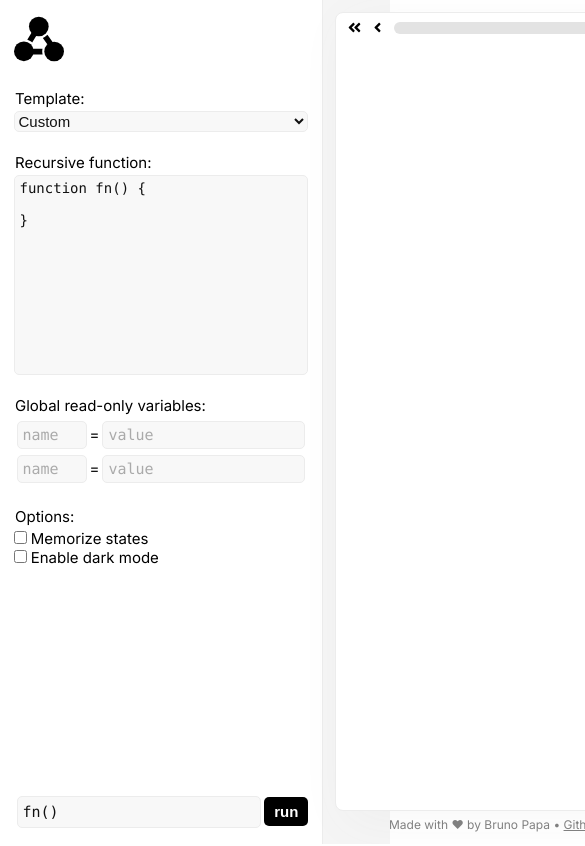
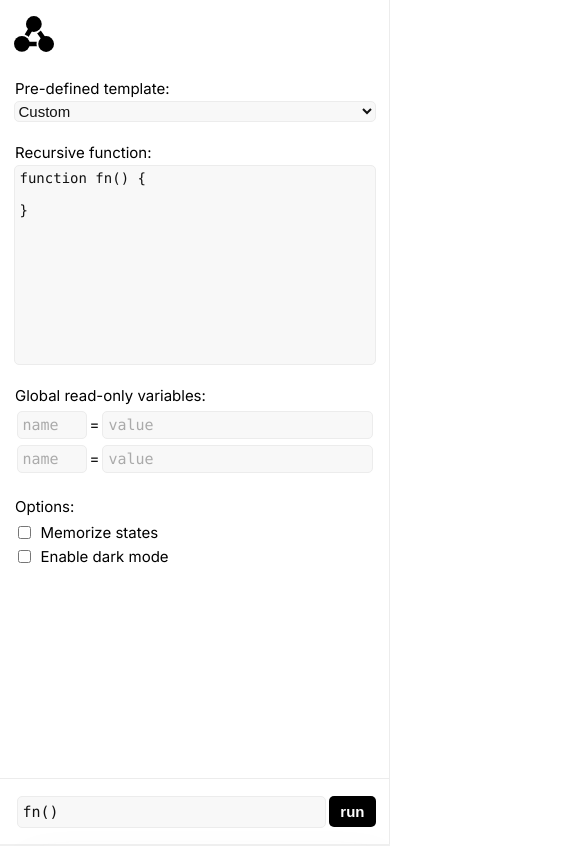
Before and after one commit to brpapa/recursion-tree-visualizer, a React (Create React App) app: page / in a window 390 px wide. Shown: the top 846 px of the page, 585 px wide, since content can reach past the window. Built offline with nearby package versions, Linux system fonts and the light colour scheme.

Commit message:
Make it responsive

```diff
--- a/src/components/app/index.tsx
+++ b/src/components/app/index.tsx
@@ -2,7 +2,7 @@ import React from 'react'
 import { ThemeProvider } from 'styled-components'
 
 import GlobalStyle from './../../styles/global'
-import * as S from './styles'
+import * as s from './styles'
 import FunctionForm from '../function-form'
 import GraphViewer from '../graph-viewer'
 import Footer from './footer'
@@ -20,33 +20,33 @@ import { AdjList, Args, Themes } from '../../types'
 // }
 
 const App = () => {
-  const [themeKey, setThemeKey] = React.useState<Themes>('light')
+  const [themeName, setThemeName] = React.useState<Themes>('light')
 
   const [adjList, setAdjList] = React.useState<AdjList>({})
   const [args, setArgs] = React.useState<Args>({})
-  const [result, setResult] = React.useState<number>(NaN)
+  const [result, setResult] = React.useState(NaN)
 
   return (
-    <ThemeProvider theme={themes[themeKey]}>
+    <ThemeProvider theme={themes[themeName]}>
       <GlobalStyle />
-      <S.App>
-        <S.Sidebar>
+      <s.App>
+        <s.Sidebar>
           <FunctionForm
             onSubmit={(adjList, args, result) => {
               setAdjList(adjList)
               setArgs(args)
               setResult(result)
             }}
-            onThemeChange={(themeKey) => {
-              setThemeKey(themeKey)
+            onThemeChange={(themeName) => {
+              setThemeName(themeName)
             }}
           />
-        </S.Sidebar>
-        <S.Main>
+        </s.Sidebar>
+        <s.Main>
           <GraphViewer adjList={adjList} args={args} result={result} />
           <Footer link='https://github.com/brpapa/recursion-tree-visualizer' />
-        </S.Main>
-      </S.App>
+        </s.Main>
+      </s.App>
     </ThemeProvider>
   )
 }
--- a/src/components/app/styles.ts
+++ b/src/components/app/styles.ts
@@ -2,17 +2,28 @@ import styled from 'styled-components'
 
 export const App = styled.div`
   background-color: ${({ theme }) => theme.colors.background};
-  width: 100vw;
-  height: 100vh;
   display: flex;
-  flex-direction: row;
+  flex-direction: column;
+
+  ${({theme}) => theme.devices.desktop} {
+    flex-direction: row;
+    width: 100vw;
+    height: 100vh;
+  }
 `
 export const Sidebar = styled.div`
-  width: 350px;
+  height: 100vh;
+
+  width: 100%;
+  ${({theme}) => theme.devices.desktop} {
+    width: 350px;
+  }
 `
 export const Main = styled.div`
+  flex-grow: 1;
+
   display: flex;
   flex-direction: column;
-  flex-grow: 1;
   margin: 0.8em;
+  height: calc(100vh - 1.6em);
 `
--- a/src/components/function-form/index.tsx
+++ b/src/components/function-form/index.tsx
@@ -1,5 +1,5 @@
 import React from 'react'
-import * as S from './styles'
+import * as s from './styles'
 import { group, ungroup, codeValidate, callValidate } from './utils'
 import templates from './templates'
 import useFormInput from './../../hooks/use-form-input'
@@ -9,7 +9,7 @@ import { Templates, AdjList, Args, Variable, Themes } from '../../types'
 
 type Props = {
   onSubmit: (adjList: AdjList, args: Args, result: number) => void
-  onThemeChange: (themeKey: Themes) => void
+  onThemeChange: (themeName: Themes) => void
 }
 
 const FunctionForm = ({ onSubmit, onThemeChange }: Props) => {
@@ -45,6 +45,8 @@ const FunctionForm = ({ onSubmit, onThemeChange }: Props) => {
 
   const handleSubmit = (e: React.FormEvent<HTMLFormElement>) => {
     e.preventDefault()
+    const root = document.getElementById('root')
+    if (root) root.scrollIntoView()
 
     try {
       const fnData = group(fnCode.value, fnCall.value, fnVars)
@@ -59,25 +61,27 @@ const FunctionForm = ({ onSubmit, onThemeChange }: Props) => {
   }
 
   return (
-    <S.Form onSubmit={handleSubmit}>
-      <S.FormContent>
-        <S.LogoIcon/>
-        {/* <S.Title>Recursion tree visualizer</S.Title> */}
-        <S.Label>Template:</S.Label>
-        <S.Select defaultValue='custom' onChange={handleSelectChange}>
+    <s.FormContainer onSubmit={handleSubmit}>
+      <s.FormContent>
+        <s.LogoIcon />
+
+        <s.P>Pre-defined template:</s.P>
+        <s.Select defaultValue='custom' onChange={handleSelectChange}>
           {Object.entries(templates).map(([key, template]) => (
             <option key={key} value={key}>
               {template.name}
             </option>
           ))}
           <option value='custom'>Custom</option>
-        </S.Select>
-        <S.Label>Recursive function:</S.Label>
-        <S.Textarea {...fnCode} rows={10} cols={50} />
-        <S.Label>Global read-only variables:</S.Label>
+        </s.Select>
+
+        <s.P>Recursive function:</s.P>
+        <s.Textarea {...fnCode} rows={10} cols={50} />
+
+        <s.P>Global read-only variables:</s.P>
         {fnVars.map(({ name, value }, i) => (
-          <S.Variable key={i}>
-            <S.TextInput
+          <s.VariableContainer key={i}>
+            <s.TextInput
               placeholder='name'
               value={name}
               onChange={(e) => {
@@ -90,7 +94,7 @@ const FunctionForm = ({ onSubmit, onThemeChange }: Props) => {
               }}
             />
             <span>=</span>
-            <S.TextInput
+            <s.TextInput
               placeholder='value'
               value={value}
               onChange={(e) => {
@@ -102,32 +106,32 @@ const FunctionForm = ({ onSubmit, onThemeChange }: Props) => {
                 })
               }}
             />
-          </S.Variable>
+          </s.VariableContainer>
         ))}
-        <S.Label>Options:</S.Label>
-        <input
-          type='checkbox'
-          checked={memorize}
-          onChange={() => setMemorize((p) => !p)}
-        />
-        {'  '}Memorize states
-        <br />
-        <input
-          type='checkbox'
-          checked={dark}
-          onChange={() => setDark((p) => !p)}
-        />
-        {'  '}Enable dark mode
-        {error !== '' && <S.Error>{error}</S.Error>}
-      </S.FormContent>
 
-      <S.FormSubmit>
-        <S.TextInput primary {...fnCall} />
-        <S.Button primary type='submit'>
+        <s.P>Options:</s.P>
+        <s.OptionContainer>
+          <s.CheckBoxInput
+            checked={memorize}
+            onChange={() => setMemorize((p) => !p)}
+          />
+          <span>Memorize states</span>
+        </s.OptionContainer>
+        <s.OptionContainer>
+          <s.CheckBoxInput checked={dark} onChange={() => setDark((p) => !p)} />
+          <span>Enable dark mode</span>
+        </s.OptionContainer>
+
+        {error !== '' && <s.Error>{error}</s.Error>}
+      </s.FormContent>
+
+      <s.FormSubmit>
+        <s.SubmitTextInput {...fnCall} />
+        <s.SubmitButton>
           run
-        </S.Button>
-      </S.FormSubmit>
-    </S.Form>
+        </s.SubmitButton>
+      </s.FormSubmit>
+    </s.FormContainer>
   )
 }
 
--- a/src/components/function-form/styles.ts
+++ b/src/components/function-form/styles.ts
@@ -1,7 +1,9 @@
 import styled, { css } from 'styled-components'
 import { ReactComponent as Logo } from './../../assets/icons/logo.svg'
 
+// form item
 const HEIGHT = 4
+const HIGHER_HEIGHT = 6
 
 const commonFormItem = css`
   font-size: 15px;
@@ -16,26 +18,14 @@ const commonFormItem = css`
   }
 `
 export const LogoIcon = styled(Logo)`
-  width: 50px;
-  height: 50px;
+  width: 40px;
+  height: 40px;
   color: ${({theme}) => theme.colors.contrast};
 `
-export const Form = styled.form`
-  background-color: ${({ theme }) => theme.colors.foreground};
-  border-right: 1px solid ${({ theme }) => theme.colors.border};
-  display: flex;
-  flex-direction: column;
-  justify-content: space-between;
-  height: 100%;
-  padding: 0.9em;
-`
-export const Label = styled.p`
+export const P = styled.p`
   padding-top: 1.4em;
   padding-bottom: 0.2em;
   padding-left: 0.1em;
-`
-export const Title = styled.h1`
-  padding-bottom: 10px;
 `
 export const Select = styled.select`
   ${commonFormItem}
@@ -51,23 +41,41 @@ export const Textarea = styled.textarea`
   width: 100%;
   padding: ${HEIGHT}px 5px;
 `
-export const TextInput = styled.input.attrs({ type: 'text' })<{
-  primary?: boolean
-}>`
+export const CheckBoxInput = styled.input.attrs({ type: 'checkbox' })``
+export const OptionContainer = styled.div`
+  display: flex;
+  align-items: center;
+  margin: 0.2em 0;
+
+  ${CheckBoxInput} {
+    margin: 0.3em;
+  }
+
+  span {
+    margin-left: 0.4em;
+  }
+`
+export const TextInput = styled.input.attrs({ type: 'text' })`
   ${commonFormItem}
   font-family: ${({ theme }) => theme.fonts.mono};
-  padding: ${({ primary }) => HEIGHT + (primary ? 2 : 0)}px 5px;
+  padding: ${HEIGHT}px 5px;
   margin: 3px;
   &::placeholder {
     color: ${({ theme }) => theme.colors.textPlaceholder};
   }
 `
-export const Button = styled.button<{ primary?: boolean }>`
+export const SubmitTextInput = styled(TextInput)`
+  padding: ${HIGHER_HEIGHT}px 5px;
+`
+export const Button = styled.button`
   ${commonFormItem}
-  padding: ${({ primary }) => HEIGHT + (primary ? 2 : 0)}px 10px;
+  padding: ${HEIGHT}px 10px;
+`
+export const SubmitButton = styled(Button).attrs({ type: 'submit' })`
+  padding: ${HIGHER_HEIGHT}px 10px;
   background-color: ${({ theme }) => theme.colors.contrast};
   color: ${({ theme }) => theme.colors.foreground};
-  border: 0;
+  border: 1px solid transparent;
   font-weight: bold;
   &:focus {
     border: 0;
@@ -81,23 +89,28 @@ export const Error = styled.p`
   background-color: ${({ theme }) => theme.colors.error};
   color: white;
 `
-export const Variable = styled.div`
+export const VariableContainer = styled.div`
   display: flex;
   align-items: center;
   ${TextInput} {
-    flex-grow: 1;
+    flex: 1 1;
     &:first-child {
       width: 70px;
-      flex-grow: 0;
+      flex: 0 0;
     }
   }
 `
 export const FormContent = styled.div`
   overflow: scroll;
+  padding: 0.9em;
 `
 export const FormSubmit = styled.div`
   display: flex;
   align-items: center;
+  padding: 0.9em;
+
+  border-top: 1px solid ${({ theme }) => theme.colors.border};
+
   ${TextInput} {
     flex-grow: 1;
   }
@@ -105,3 +118,11 @@ export const FormSubmit = styled.div`
     flex-grow: 0;
   }
 `
+export const FormContainer = styled.form`
+  background-color: ${({ theme }) => theme.colors.foreground};
+  border-right: 1px solid ${({ theme }) => theme.colors.border};
+  display: flex;
+  flex-direction: column;
+  justify-content: space-between;
+  height: 100%;
+`
--- a/src/components/function-form/templates.ts
+++ b/src/components/function-form/templates.ts
@@ -14,7 +14,7 @@ const templates: Record<Templates, FunctionData> = {
     ]),
   },
   ks: {
-    name: 'Knapsack',
+    name: '0-1 Knapsack',
     params: [
       { name: 'i', value: '0' },
       { name: 's', value: '12' },
@@ -90,6 +90,35 @@ const templates: Record<Templates, FunctionData> = {
       ')',
     ]),
   },
+  tsp: {
+    name: 'Traveling Salesman Problem',
+    params: [
+      { name: 'i', value: '0' },
+      { name: 'mask', value: '1' },
+    ],
+    variables: [
+      {
+        name: 'adjMat',
+        value:
+          '[[0, 20, 42, 35], [20, 0, 30, 34], [42, 30, 0, 12], [35, 34, 12, 0]]',
+      },
+    ],
+    body: unify([
+      'if (mask == (1 << 4) - 1)',
+      '  return adjMat[i][0]',
+      '',
+      'let ans = Infinity',
+      '',
+      'for (let v = 0; v < 4; v++)',
+      '  if (v != i && (mask & (1 << v)) == 0)',
+      '    ans = Math.min(',
+      '      ans,',
+      '      adjMat[i][v] + fn(v, mask | (1 << v))',
+      '    )',
+      '',
+      'return ans',
+    ]),
+  },
 }
 
 export default templates
--- a/src/components/graph-viewer/graph/styles.ts
+++ b/src/components/graph-viewer/graph/styles.ts
@@ -1,7 +1,7 @@
 import styled from 'styled-components'
 
 export const Svg = styled.svg`
-  flex-basis: 0;
+  /* flex-basis: 0; */
   flex-grow: 1; /* aumenta o height para o máximo que couber */
   border-radius: 0 0 8px 8px;
   background-color: ${({ theme }) => theme.colors.foreground};
--- a/src/components/graph-viewer/log-bar/styles.ts
+++ b/src/components/graph-viewer/log-bar/styles.ts
@@ -1,8 +1,7 @@
 import styled from 'styled-components'
 
 export const Paragraph = styled.p`
-  margin-bottom: 0.5em;
-  font-size: 14px;
+  font-size: 15px;
   flex-grow: 0;
   text-align: center;
   font-weight: bold;
--- a/src/components/graph-viewer/styles.ts
+++ b/src/components/graph-viewer/styles.ts
@@ -1,6 +1,7 @@
 import styled from 'styled-components'
 
 export const Container = styled.div`
+  flex-grow: 1;
   height: 100%;
   width: 100%;
   border: 1px solid ${({ theme }) => theme.colors.border};
--- a/src/core/get-tree/index.ts
+++ b/src/core/get-tree/index.ts
@@ -7,6 +7,7 @@ const MAX_V = 2222
 export default function getTree(this: any, fnData: FunctionData, memorize: boolean) {
   // eslint-disable-next-line @typescript-eslint/no-unused-vars
   var fn: Function, _: Function
+  // eslint-disable-next-line
   var userFn: Function = eval(parseFunction(fnData)) // can throw error
   const self = this
 
@@ -47,6 +48,7 @@ export default function getTree(this: any, fnData: FunctionData, memorize: boole
   fn = fnWrapper // here's the biggest trick
 
   let result = NaN
+  // eslint-disable-next-line
   const paramsValues = fnData.params.map((param) => eval(param.value))
   if (paramsValues.length > 0) result = fn(...paramsValues)
 
--- a/src/styles/themes.ts
+++ b/src/styles/themes.ts
@@ -8,11 +8,15 @@ const common = {
       "'Inter', -apple-system, system-ui, BlinkMacSystemFont, 'Segoe UI', 'Helvetica Neue', sans-serif",
     mono: 'Menlo, monospace',
   },
-  breakpoints: {
-    sm: '576px',
-    md: '768px',
-    lg: '992px',
-    xl: '1200px',
+  // breakpoints: {
+  //   sm: '576px',
+  //   md: '768px',
+  //   lg: '992px',
+  //   xl: '1200px',
+  // },
+  // usando mobile-first
+  devices: {
+    desktop: '@media only screen and (min-width: 576px)',
   },
 }
 
@@ -21,11 +25,11 @@ const light = {
   colors: {
     contrast: '#000',
     backgroundAccent: '#e3e3e3',
-    background: '#f5f5f5',
+    background: '#f0f0f0',
     foreground: '#fff',
     foregroundAccent: '#f8f8f8',
     border: '#ececec',
-    borderAccent: 'rgb(60, 60, 60, 0.15)',
+    borderAccent: 'rgb(225, 225, 225)',
     text: '#111',
     textPlaceholder: '#aaa',
     primary: '#185EE0',
@@ -42,10 +46,10 @@ const dark = {
     foreground: '#242526',
     foregroundAccent: '#383a3d',
     border: '#474a4d',
-    borderAccent: '#505050',
+    borderAccent: '#707070',
     text: '#dadce1',
     textPlaceholder: '#aaa',
-    primary: '#06d6a0',
+    primary: '#0093FA',
     error: '#ef476f',
   },
 }
--- a/src/types/index.ts
+++ b/src/types/index.ts
@@ -11,7 +11,7 @@ export type TreeNode = {
 
 export type Point = [number, number] // [x,y]
 
-export type Templates = 'fibo' | 'ks' | 'cc' | 'power' | 'lcs'
+export type Templates = 'fibo' | 'ks' | 'cc' | 'power' | 'lcs' | 'tsp'
 export type Themes = 'light' | 'dark'
 
 export type Variable = { name: string; value: string }
```
Also changed, not shown: 1 other file (tests, documents, lock files or other folders).
